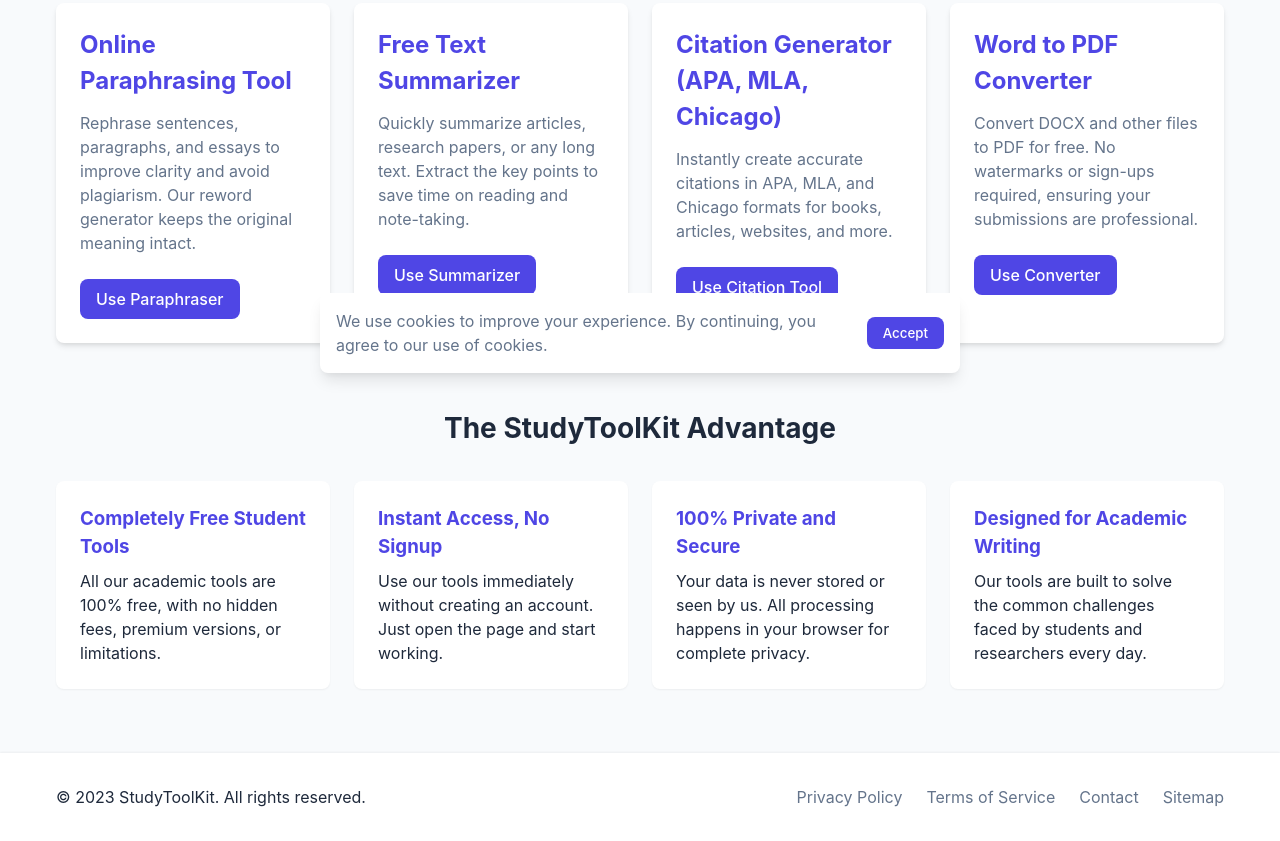
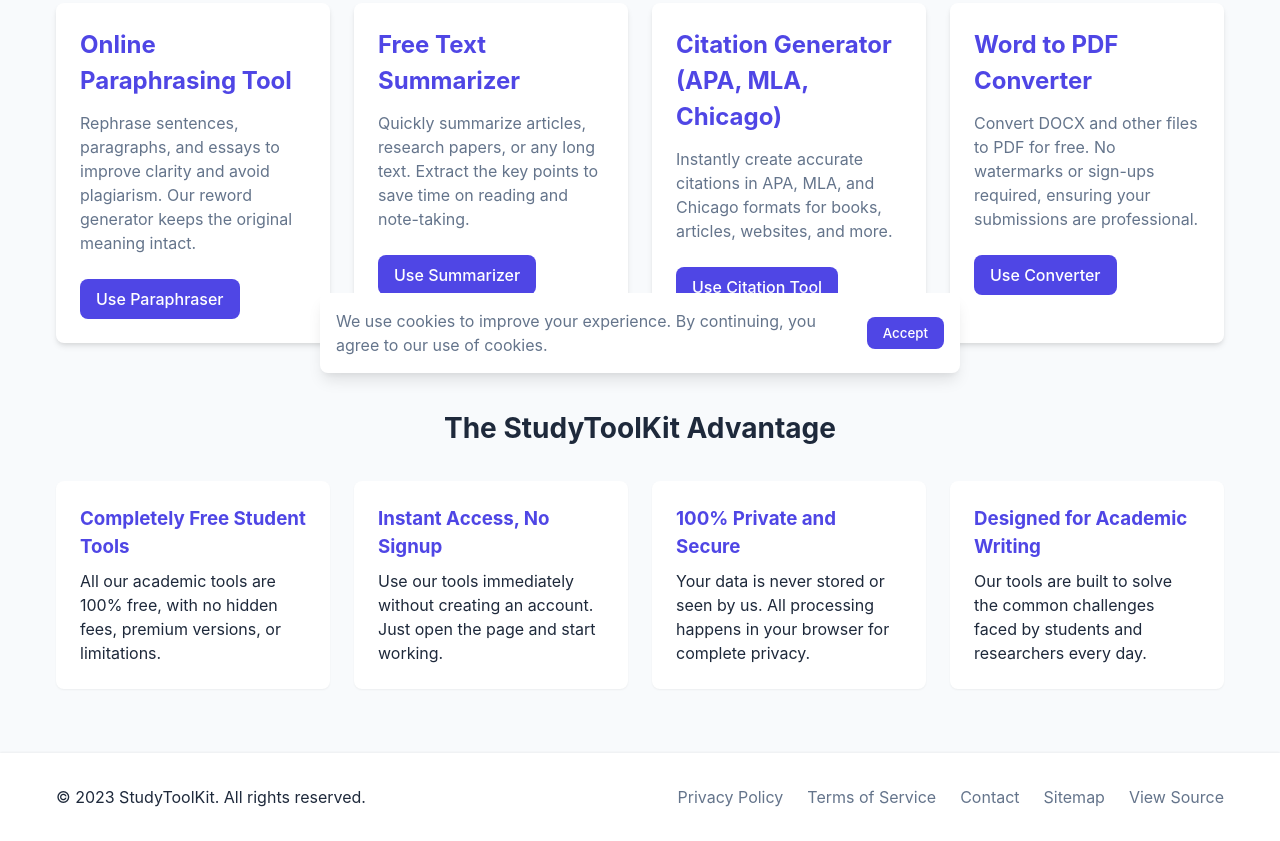
Before and after one commit to website-0-eng/StudyToolKit, a plain HTML site: page index.html in a window 1280 px wide. Shown: the part 411-1252 px from the top of the page. Drawn offline with Linux system fonts and the light colour scheme.

Commit message:
Update index.html

```diff
--- a/index.html
+++ b/index.html
@@ -435,6 +435,7 @@
                     <li><a href="terms.html">Terms of Service</a></li>
                     <li><a href="contact.html">Contact</a></li>
                     <li><a href="sitemap.xml">Sitemap</a></li>
+                    <li><a href="https://github.com/website-0-eng/StudyToolKit" target="_blank" rel="noopener">View Source</a></li>
                 </ul>
             </nav>
         </div>
```
